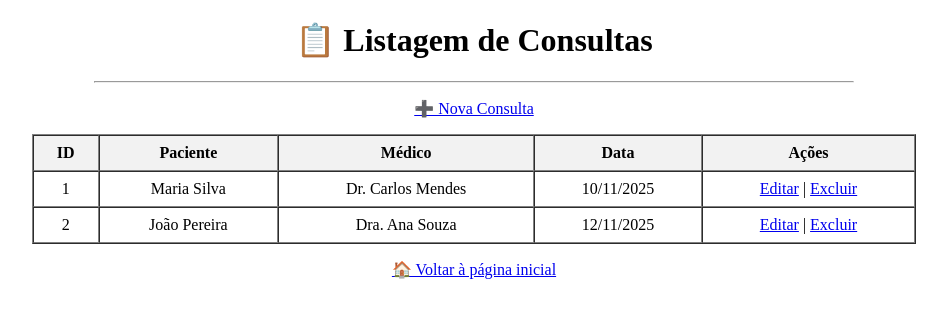
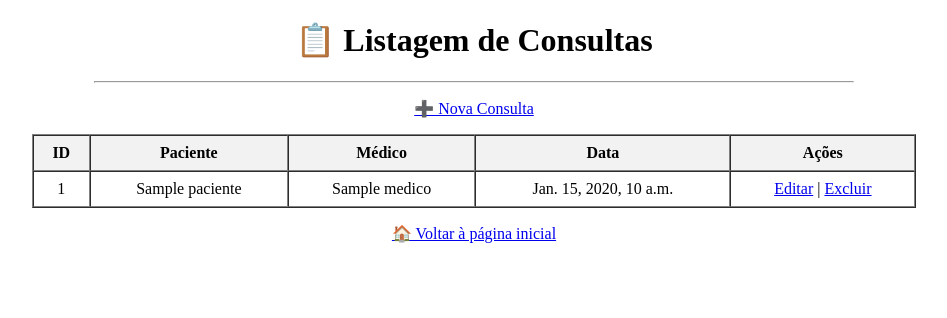
Before and after one commit to CaioAmorim-dev/django-hospital-crud, a Django app: template hospital/templates/consultas/home.html in a window 1280 px wide. Shown: the top 318 px of the page, without its empty margins (166-1113 px from the left). Run offline with Django 5.2, Linux system fonts and the light colour scheme; the template is opened without the code that fills it: values that come from a table or form of the project are taken from there, others are empty; tables that the repository leaves empty hold one stand-in row (values such as "Sample post"); parts of the project's set-up code (start-up, migrations or seed data) failed here and were passed over.

Commit message:
feat: Tornando listagem de consultas dinâmica com loop e URLs Django.

```diff
--- a/hospital/templates/consultas/home.html
+++ b/hospital/templates/consultas/home.html
@@ -8,7 +8,7 @@
     <center>
         <h1>📋 Listagem de Consultas</h1>
         <hr width="60%">
-        <p><a href="forms.html">➕ Nova Consulta</a></p>
+        <p><a href="{% url 'criar_consulta' %}">➕ Nova Consulta</a></p>
 
         <table border="1" cellpadding="8" cellspacing="0" width="70%">
             <tr bgcolor="#f2f2f2">
@@ -18,26 +18,23 @@
                 <th>Data</th>
                 <th>Ações</th>
             </tr>
+
+            {% for consulta in consultas %}
             <tr align="center">
-                <td>1</td>
-                <td>Maria Silva</td>
-                <td>Dr. Carlos Mendes</td>
-                <td>10/11/2025</td>
+                <td>{{ consulta.id }}</td>
+                <td>{{ consulta.paciente.nome }}</td>
+                <td>{{ consulta.medico.nome }}</td>
+                <td>{{ consulta.data }}</td>
                 <td>
-                    <a href="forms.html">Editar</a> |
-                    <a href="delete.html">Excluir</a>
+                    <a href="{% url 'editar_consulta' consulta.id %}">Editar</a> |
+                    <a href="{% url 'excluir_consulta' consulta.id %}">Excluir</a>
                 </td>
             </tr>
+            {% empty %}
             <tr align="center">
-                <td>2</td>
-                <td>João Pereira</td>
-                <td>Dra. Ana Souza</td>
-                <td>12/11/2025</td>
-                <td>
-                    <a href="forms.html">Editar</a> |
-                    <a href="delete.html">Excluir</a>
-                </td>
+                <td colspan="5">Nenhuma consulta cadastrada.</td>
             </tr>
+            {% endfor %}
         </table>
 
         <p><a href="/">🏠 Voltar à página inicial</a></p>
```
